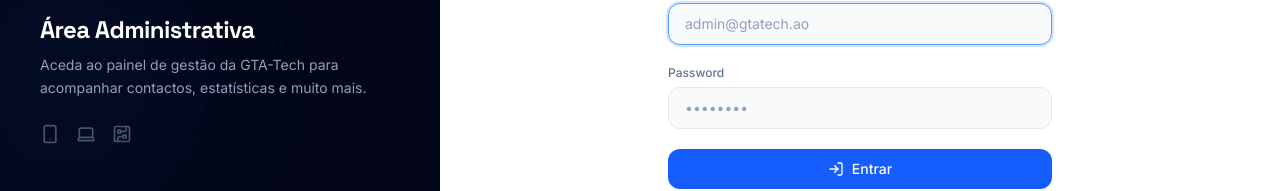
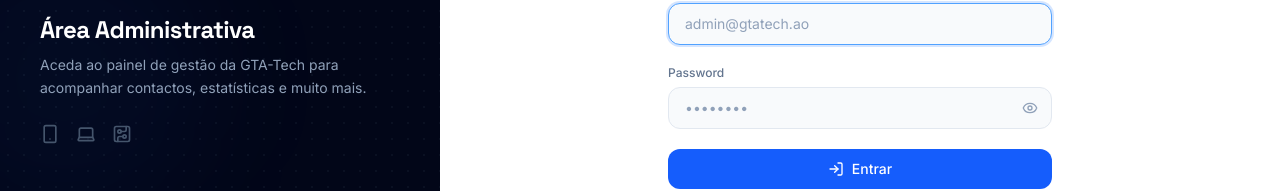
Before and after one commit to abraaosala/gta, a React (Vite) app: page /login in a window 1280 px wide. Shown: the part 333-524 px from the top of the page. Built offline with nearby package versions, Linux system fonts and the light colour scheme; no server answers.

Commit message:
feat(auth): adicionar PasswordInput reutilizável com toggle de visibilidade
Cria componente PasswordInput com botão Eye/EyeOff e aplica nos campos
de senha do Login e da gestão de utilizadores (criar/utilizar senhas).

Signed-off-by: abraaosala <abraaosala@users.noreply.github.com>

```diff
--- a/src/components/Login.tsx
+++ b/src/components/Login.tsx
@@ -8,6 +8,7 @@
 import {Wrench, LogIn, ShieldAlert, Smartphone, Laptop, CircuitBoard} from 'lucide-react';
 import {login} from '../lib/auth.ts';
 import {useData} from '../contexts/DataContext.tsx';
+import PasswordInput from './PasswordInput.tsx';
 
 export default function Login() {
   const [email, setEmail] = useState('');
@@ -122,13 +123,11 @@
               <label className="block text-xs font-medium text-slate-500 mb-1.5">
                 Password
               </label>
-              <input
-                type="password"
+              <PasswordInput
                 required
                 value={password}
                 onChange={(e) => setPassword(e.target.value)}
                 placeholder="••••••••"
-                className="w-full bg-slate-50 border border-slate-200 px-4 py-2.5 rounded-xl text-sm text-slate-800 placeholder-slate-400 focus:ring-2 focus:ring-blue-500/20 focus:border-blue-400 focus:outline-none transition-all"
               />
             </div>
 
--- /dev/null
+++ b/src/components/PasswordInput.tsx
@@ -0,0 +1,32 @@
+/**
+ * @license
+ * SPDX-License-Identifier: Apache-2.0
+ */
+
+import React, { useState } from 'react';
+import { Eye, EyeOff } from 'lucide-react';
+
+interface PasswordInputProps extends Omit<React.InputHTMLAttributes<HTMLInputElement>, 'type'> {}
+
+export default function PasswordInput({ className = '', ...props }: PasswordInputProps) {
+  const [visible, setVisible] = useState(false);
+
+  return (
+    <div className="relative">
+      <input
+        type={visible ? 'text' : 'password'}
+        className={`w-full bg-slate-50 border border-slate-200 px-4 py-2.5 rounded-xl text-sm text-slate-800 placeholder-slate-400 focus:ring-2 focus:ring-blue-500/20 focus:border-blue-400 focus:outline-none transition-all pr-10 ${className}`}
+        {...props}
+      />
+      <button
+        type="button"
+        tabIndex={-1}
+        onClick={() => setVisible((v) => !v)}
+        className="absolute right-3 top-1/2 -translate-y-1/2 text-slate-400 hover:text-slate-600 transition-colors p-0.5"
+        aria-label={visible ? 'Ocultar senha' : 'Mostrar senha'}
+      >
+        {visible ? <EyeOff className="w-4 h-4" /> : <Eye className="w-4 h-4" />}
+      </button>
+    </div>
+  );
+}
--- a/src/components/admin/AdminUsers.tsx
+++ b/src/components/admin/AdminUsers.tsx
@@ -15,6 +15,7 @@
 import { Plus, Pencil, Trash2, RotateCcw, KeyRound } from 'lucide-react';
 import { useToast } from '../../lib/toast.tsx';
 import Pagination from './Pagination.tsx';
+import PasswordInput from '../PasswordInput.tsx';
 
 type PasswordForm = { userId: string; current: string; newPwd: string };
 
@@ -163,7 +164,7 @@
           <div className="grid grid-cols-2 gap-3">
             <input value={draft.username} onChange={(e) => setDraft((p) => ({ ...p, username: e.target.value }))} placeholder="Username" className="px-3 py-2 rounded-lg border border-slate-200 text-sm" />
             <input value={draft.display_name} onChange={(e) => setDraft((p) => ({ ...p, display_name: e.target.value }))} placeholder="Nome de exibição" className="px-3 py-2 rounded-lg border border-slate-200 text-sm" />
-            <input type="password" value={draft.password} onChange={(e) => setDraft((p) => ({ ...p, password: e.target.value }))} placeholder="Password (min 6)" className="px-3 py-2 rounded-lg border border-slate-200 text-sm" />
+            <PasswordInput value={draft.password} onChange={(e) => setDraft((p) => ({ ...p, password: e.target.value }))} placeholder="Password (min 6)" className="px-3 py-2 rounded-lg border border-slate-200 text-sm" />
             <select value={draft.role} onChange={(e) => setDraft((p) => ({ ...p, role: e.target.value }))} className="px-3 py-2 rounded-lg border border-slate-200 text-sm">
               <option value="admin">admin</option>
               <option value="superadmin">superadmin</option>
@@ -182,8 +183,8 @@
           <div className="bg-white rounded-2xl p-6 max-w-sm w-full mx-4 shadow-xl" onClick={(e) => e.stopPropagation()}>
             <h3 className="text-sm font-bold font-display text-slate-900 mb-4">Alterar Password</h3>
             <div className="space-y-3">
-              <input type="password" value={passwordForm.current} onChange={(e) => setPasswordForm((p) => p ? { ...p, current: e.target.value } : null)} placeholder="Password actual" className="w-full px-3 py-2 rounded-lg border border-slate-200 text-sm" />
-              <input type="password" value={passwordForm.newPwd} onChange={(e) => setPasswordForm((p) => p ? { ...p, newPwd: e.target.value } : null)} placeholder="Nova password (min 6)" className="w-full px-3 py-2 rounded-lg border border-slate-200 text-sm" />
+              <PasswordInput value={passwordForm.current} onChange={(e) => setPasswordForm((p) => p ? { ...p, current: e.target.value } : null)} placeholder="Password actual" className="w-full px-3 py-2 rounded-lg border border-slate-200 text-sm" />
+              <PasswordInput value={passwordForm.newPwd} onChange={(e) => setPasswordForm((p) => p ? { ...p, newPwd: e.target.value } : null)} placeholder="Nova password (min 6)" className="w-full px-3 py-2 rounded-lg border border-slate-200 text-sm" />
             </div>
             <div className="flex gap-2 mt-4">
               <button onClick={changePassword} disabled={!passwordForm.current || passwordForm.newPwd.length < 6} className="px-4 py-2 text-xs font-bold text-white bg-amber-600 rounded-xl hover:bg-amber-500 disabled:opacity-40 cursor-pointer"><KeyRound className="w-3.5 h-3.5 inline mr-1" />Alterar</button>
```
